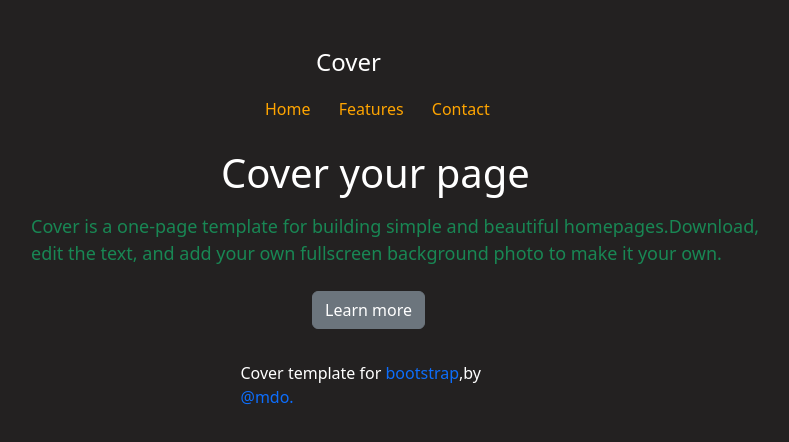
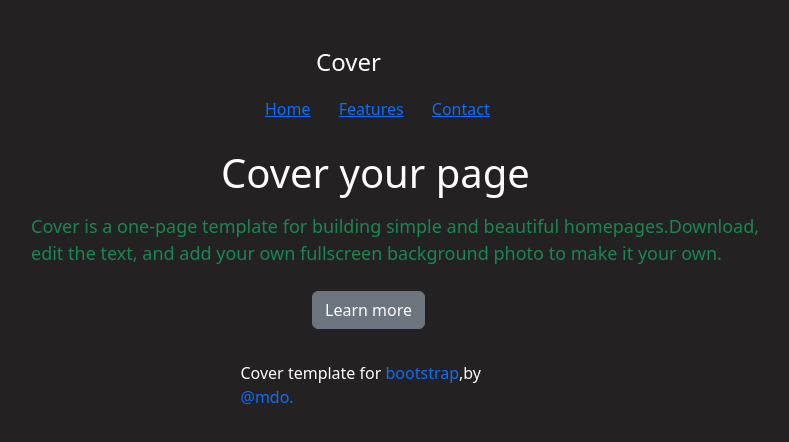
Before and after one commit to Tedi-hope/Bootstrap1, a plain HTML site: page index.html in a window 1280 px wide. Shown: the whole page, without its empty margins (241-1030 px from the left). Drawn offline with Linux system fonts and the light colour scheme.

Commit message:
Update styles.css

```diff
--- a/cssstyles/styles.css
+++ b/cssstyles/styles.css
@@ -6,10 +6,6 @@ nav ul li{
     display: inline-block;
     padding:12px;
 }
-nav a{
-    text-decoration: none;
-    color:orange;
-}
 
 .contentpara
 {
```
